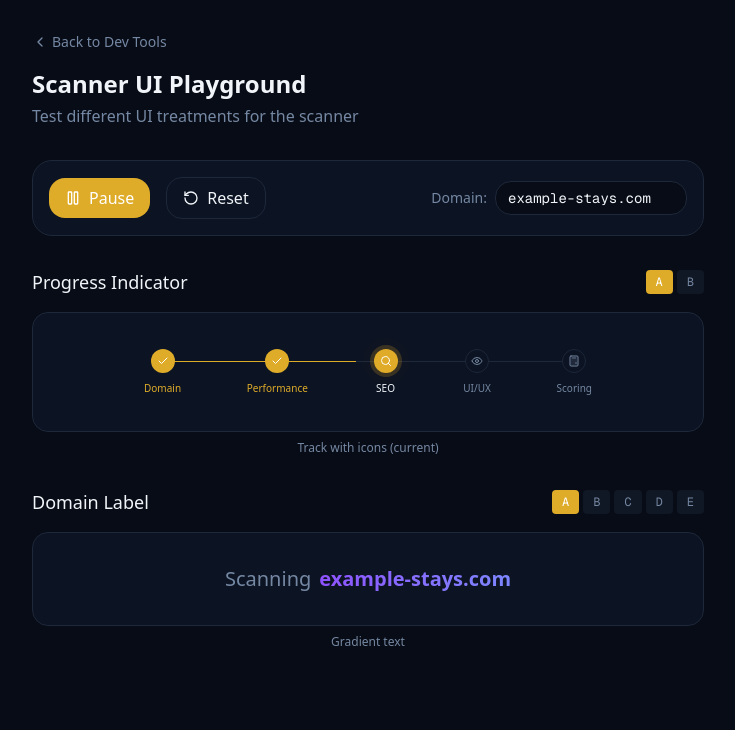
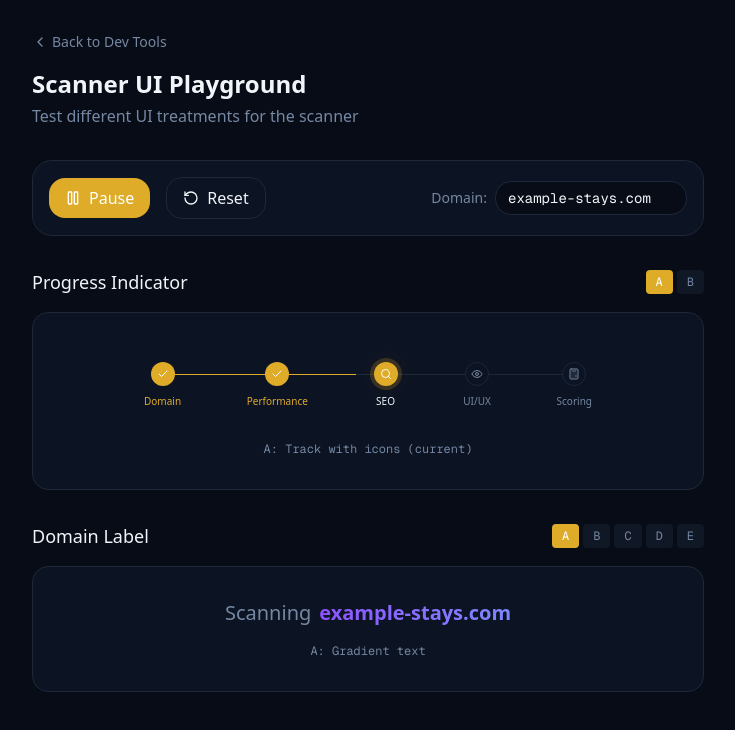
Before and after one commit to arach/hostai-scan, a Next.js app: page /dev/progress in a window 1280 px wide. Shown: the top 730 px of the page, without its empty margins (272-1007 px from the left). Built offline with nearby package versions, Linux system fonts and the light colour scheme.

Commit message:
✨ Multi-select variant buttons with stacked comparison
- Click button to add/remove variant from comparison stack
- Selected variants display stacked below for easy comparison
- Empty state shows "Select variants to compare"
- Each card shows variant label and description

```diff
--- a/src/app/dev/progress/page.tsx
+++ b/src/app/dev/progress/page.tsx
@@ -150,17 +150,17 @@ function DomainLabelE({ domain }: { domain: string }) {
 }
 
 // ============================================================================
-// Toggle Button Group
+// Multi-Select Button Group
 // ============================================================================
-function ToggleGroup({
+function MultiSelectGroup({
   options,
   selected,
-  onChange,
+  onToggle,
   descriptions
 }: {
   options: string[]
-  selected: string
-  onChange: (val: string) => void
+  selected: string[]
+  onToggle: (val: string) => void
   descriptions?: Record<string, string>
 }) {
   return (
@@ -168,9 +168,9 @@ function ToggleGroup({
       {options.map((opt) => (
         <button
           key={opt}
-          onClick={() => onChange(opt)}
+          onClick={() => onToggle(opt)}
           className={`px-2.5 py-1 text-xs font-mono rounded transition-colors ${
-            selected === opt
+            selected.includes(opt)
               ? "bg-accent text-white"
               : "bg-muted/50 text-muted-foreground hover:bg-muted"
           }`}
@@ -191,9 +191,21 @@ export default function ProgressPlaygroundPage() {
   const [overallProgress, setOverallProgress] = useState(0)
   const [testDomain, setTestDomain] = useState("example-stays.com")
 
-  // Variant selections
-  const [progressVariant, setProgressVariant] = useState("A")
-  const [domainVariant, setDomainVariant] = useState("A")
+  // Variant selections (multi-select for stacking)
+  const [progressVariants, setProgressVariants] = useState<string[]>(["A"])
+  const [domainVariants, setDomainVariants] = useState<string[]>(["A"])
+
+  const toggleProgress = (v: string) => {
+    setProgressVariants(prev =>
+      prev.includes(v) ? prev.filter(x => x !== v) : [...prev, v]
+    )
+  }
+
+  const toggleDomain = (v: string) => {
+    setDomainVariants(prev =>
+      prev.includes(v) ? prev.filter(x => x !== v) : [...prev, v]
+    )
+  }
 
   // Calculate current phase from overall progress
   const currentPhase = Math.min(Math.floor(overallProgress / 20), PHASES.length - 1)
@@ -274,43 +286,65 @@ export default function ProgressPlaygroundPage() {
         <section className="mb-8">
           <div className="flex items-center justify-between mb-4">
             <h2 className="text-lg font-medium text-foreground">Progress Indicator</h2>
-            <ToggleGroup
+            <MultiSelectGroup
               options={["A", "B"]}
-              selected={progressVariant}
-              onChange={setProgressVariant}
+              selected={progressVariants}
+              onToggle={toggleProgress}
               descriptions={progressDescriptions}
             />
           </div>
-          <div className="p-8 rounded-2xl border border-border bg-card flex items-center justify-center min-h-[120px]">
-            {progressVariant === "A" && <ProgressTrack currentPhase={currentPhase} />}
-            {progressVariant === "B" && <ProgressDots currentPhase={currentPhase} />}
+          <div className="space-y-3">
+            {progressVariants.length === 0 && (
+              <div className="p-8 rounded-2xl border border-dashed border-border bg-card/50 flex items-center justify-center min-h-[120px]">
+                <span className="text-sm text-muted-foreground">Select variants to compare</span>
+              </div>
+            )}
+            {progressVariants.sort().map((v) => (
+              <div key={v} className="p-8 rounded-2xl border border-border bg-card">
+                <div className="flex items-center justify-center min-h-[80px]">
+                  {v === "A" && <ProgressTrack currentPhase={currentPhase} />}
+                  {v === "B" && <ProgressDots currentPhase={currentPhase} />}
+                </div>
+                <p className="text-xs text-muted-foreground mt-4 text-center font-mono">
+                  {v}: {progressDescriptions[v]}
+                </p>
+              </div>
+            ))}
           </div>
-          <p className="text-xs text-muted-foreground mt-2 text-center">
-            {progressDescriptions[progressVariant]}
-          </p>
         </section>
 
         {/* Domain Label */}
         <section className="mb-8">
           <div className="flex items-center justify-between mb-4">
             <h2 className="text-lg font-medium text-foreground">Domain Label</h2>
-            <ToggleGroup
+            <MultiSelectGroup
               options={["A", "B", "C", "D", "E"]}
-              selected={domainVariant}
-              onChange={setDomainVariant}
+              selected={domainVariants}
+              onToggle={toggleDomain}
               descriptions={domainDescriptions}
             />
           </div>
-          <div className="p-8 rounded-2xl border border-border bg-card flex items-center justify-center min-h-[80px]">
-            {domainVariant === "A" && <DomainLabelA domain={testDomain} />}
-            {domainVariant === "B" && <DomainLabelB domain={testDomain} />}
-            {domainVariant === "C" && <DomainLabelC domain={testDomain} />}
-            {domainVariant === "D" && <DomainLabelD domain={testDomain} />}
-            {domainVariant === "E" && <DomainLabelE domain={testDomain} />}
+          <div className="space-y-3">
+            {domainVariants.length === 0 && (
+              <div className="p-8 rounded-2xl border border-dashed border-border bg-card/50 flex items-center justify-center min-h-[80px]">
+                <span className="text-sm text-muted-foreground">Select variants to compare</span>
+              </div>
+            )}
+            {domainVariants.sort().map((v) => (
+              <div key={v} className="p-8 rounded-2xl border border-border bg-card">
+                <div className="flex items-center justify-center">
+                  {v === "A" && <DomainLabelA domain={testDomain} />}
+                  {v === "B" && <DomainLabelB domain={testDomain} />}
+                  {v === "C" && <DomainLabelC domain={testDomain} />}
+                  {v === "D" && <DomainLabelD domain={testDomain} />}
+                  {v === "E" && <DomainLabelE domain={testDomain} />}
+                </div>
+                <p className="text-xs text-muted-foreground mt-4 text-center font-mono">
+                  {v}: {domainDescriptions[v]}
+                </p>
+              </div>
+            ))}
           </div>
-          <p className="text-xs text-muted-foreground mt-2 text-center">
-            {domainDescriptions[domainVariant]}
-          </p>
         </section>
       </div>
     </main>
```
